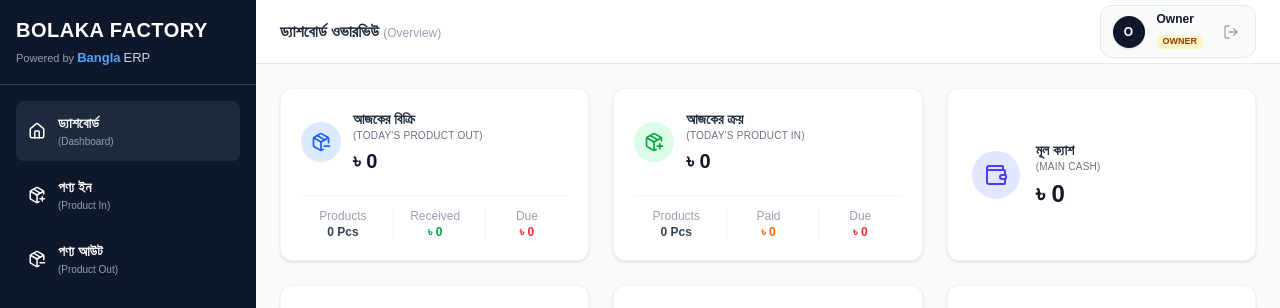
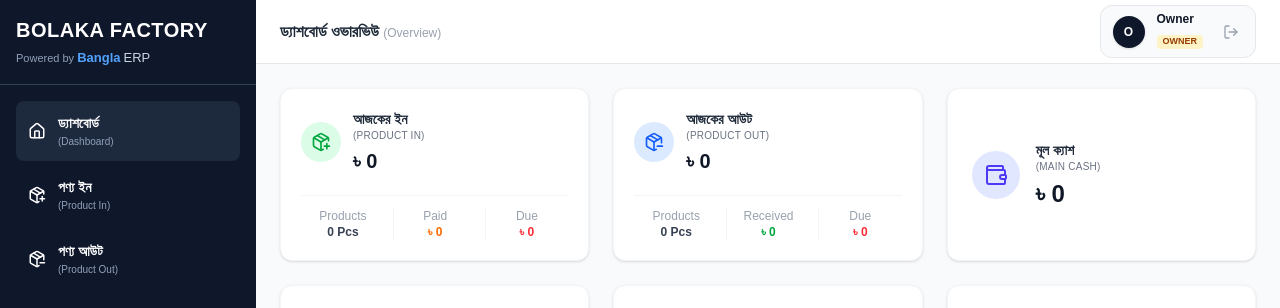
Before and after one commit to kayes147/bangla-erp, a Next.js app: page / in a window 1280 px wide. Shown: the top 308 px of the page. Built offline with nearby package versions, Linux system fonts and the light colour scheme; no server answers.

Commit message:
Change dashboard stat cards to আজকের ইন (Product In) and আজকের আউট (Product Out)

```diff
--- a/src/app/page.tsx
+++ b/src/app/page.tsx
@@ -99,14 +99,41 @@ export default async function Home() {
       {/* 6 Stat Cards Grid */}
       <div className="grid grid-cols-1 md:grid-cols-2 lg:grid-cols-3 gap-6">
 
-        {/* Product Out / Sales */}
+        {/* Product In */}
+        <div className="bg-white rounded-xl p-5 shadow-sm border border-gray-100 flex flex-col justify-between hover:shadow-md transition-shadow">
+          <div className="flex items-center mb-3">
+            <div className="p-2.5 rounded-full bg-green-100 text-green-600 mr-3">
+              <PackagePlus size={20} />
+            </div>
+            <div>
+              <p className="text-sm font-bold text-gray-800">আজকের ইন <span className="text-[10px] font-normal text-gray-500 block uppercase tracking-wide">(Product In)</span></p>
+              <p className="text-xl font-bold text-gray-900 mt-1">৳ {purchasesTotal.toLocaleString()}</p>
+            </div>
+          </div>
+          <div className="grid grid-cols-3 gap-2 mt-2 pt-3 border-t border-gray-100 text-xs">
+            <div className="text-center">
+              <span className="block text-gray-400">Products</span>
+              <span className="font-semibold text-gray-700">{purchasesProductCount} Pcs</span>
+            </div>
+            <div className="text-center border-l border-gray-100">
+              <span className="block text-gray-400">Paid</span>
+              <span className="font-semibold text-orange-500">৳ {purchasesPaid.toLocaleString()}</span>
+            </div>
+            <div className="text-center border-l border-gray-100">
+              <span className="block text-gray-400">Due</span>
+              <span className="font-semibold text-red-500">৳ {purchasesDue.toLocaleString()}</span>
+            </div>
+          </div>
+        </div>
+
+        {/* Product Out */}
         <div className="bg-white rounded-xl p-5 shadow-sm border border-gray-100 flex flex-col justify-between hover:shadow-md transition-shadow">
           <div className="flex items-center mb-3">
             <div className="p-2.5 rounded-full bg-blue-100 text-blue-600 mr-3">
               <PackageMinus size={20} />
             </div>
             <div>
-              <p className="text-sm font-bold text-gray-800">আজকের বিক্রি <span className="text-[10px] font-normal text-gray-500 block uppercase tracking-wide">(Today&apos;s Product Out)</span></p>
+              <p className="text-sm font-bold text-gray-800">আজকের আউট <span className="text-[10px] font-normal text-gray-500 block uppercase tracking-wide">(Product Out)</span></p>
               <p className="text-xl font-bold text-gray-900 mt-1">৳ {salesTotal.toLocaleString()}</p>
             </div>
           </div>
@@ -122,33 +149,6 @@ export default async function Home() {
             <div className="text-center border-l border-gray-100">
               <span className="block text-gray-400">Due</span>
               <span className="font-semibold text-red-500">৳ {salesDue.toLocaleString()}</span>
-            </div>
-          </div>
-        </div>
-
-        {/* Product In / Purchase */}
-        <div className="bg-white rounded-xl p-5 shadow-sm border border-gray-100 flex flex-col justify-between hover:shadow-md transition-shadow">
-          <div className="flex items-center mb-3">
-            <div className="p-2.5 rounded-full bg-green-100 text-green-600 mr-3">
-              <PackagePlus size={20} />
-            </div>
-            <div>
-              <p className="text-sm font-bold text-gray-800">আজকের ক্রয় <span className="text-[10px] font-normal text-gray-500 block uppercase tracking-wide">(Today&apos;s Product In)</span></p>
-              <p className="text-xl font-bold text-gray-900 mt-1">৳ {purchasesTotal.toLocaleString()}</p>
-            </div>
-          </div>
-          <div className="grid grid-cols-3 gap-2 mt-2 pt-3 border-t border-gray-100 text-xs">
-            <div className="text-center">
-              <span className="block text-gray-400">Products</span>
-              <span className="font-semibold text-gray-700">{purchasesProductCount} Pcs</span>
-            </div>
-            <div className="text-center border-l border-gray-100">
-              <span className="block text-gray-400">Paid</span>
-              <span className="font-semibold text-orange-500">৳ {purchasesPaid.toLocaleString()}</span>
-            </div>
-            <div className="text-center border-l border-gray-100">
-              <span className="block text-gray-400">Due</span>
-              <span className="font-semibold text-red-500">৳ {purchasesDue.toLocaleString()}</span>
             </div>
           </div>
         </div>
--- a/src/app/product-in/ProductInClient.tsx
+++ b/src/app/product-in/ProductInClient.tsx
@@ -205,7 +205,7 @@ export default function ProductInClient({ initialInvoices, clients, userRole }:
       {/* History List Section */}
       <div className="bg-white rounded-xl shadow-sm border border-gray-100 overflow-hidden relative z-10">
         <div className="p-4 border-b border-gray-100 bg-gray-50 flex justify-between items-center">
-          <h2 className="font-bold text-gray-800">পণ্য ক্রয়ের তালিকা <span className="text-xs font-normal text-gray-500">(Product In History)</span></h2>
+          <h2 className="font-bold text-gray-800">পণ্য ইন তালিকা <span className="text-xs font-normal text-gray-500">(Product In History)</span></h2>
         </div>
         <div className="overflow-x-auto">
           <table className="w-full text-left text-sm text-gray-600">
--- a/src/app/product-out/ProductOutClient.tsx
+++ b/src/app/product-out/ProductOutClient.tsx
@@ -61,7 +61,7 @@ export default function ProductOutClient({ initialInvoices, clients, userRole }:
         <div className="p-2 bg-blue-100 text-blue-600 rounded-lg">
           <PackageMinus size={24} />
         </div>
-        <h1 className="text-2xl font-bold text-gray-800">পণ্য আউট / সেলস <span className="text-lg font-normal text-gray-500">(Product Out / Sales)</span></h1>
+        <h1 className="text-2xl font-bold text-gray-800">পণ্য আউট <span className="text-lg font-normal text-gray-500">(Product Out)</span></h1>
       </div>
 
       {/* Form Section */}
@@ -166,7 +166,7 @@ export default function ProductOutClient({ initialInvoices, clients, userRole }:
       {/* History List Section */}
       <div className="bg-white rounded-xl shadow-sm border border-gray-100 overflow-hidden relative z-10">
         <div className="p-4 border-b border-gray-100 bg-gray-50 flex justify-between items-center">
-          <h2 className="font-bold text-gray-800">পণ্য বিক্রির তালিকা <span className="text-xs font-normal text-gray-500">(Sales History)</span></h2>
+          <h2 className="font-bold text-gray-800">পণ্য আউট তালিকা <span className="text-xs font-normal text-gray-500">(Product Out History)</span></h2>
         </div>
         <div className="overflow-x-auto">
           <table className="w-full text-left text-sm text-gray-600">
```
